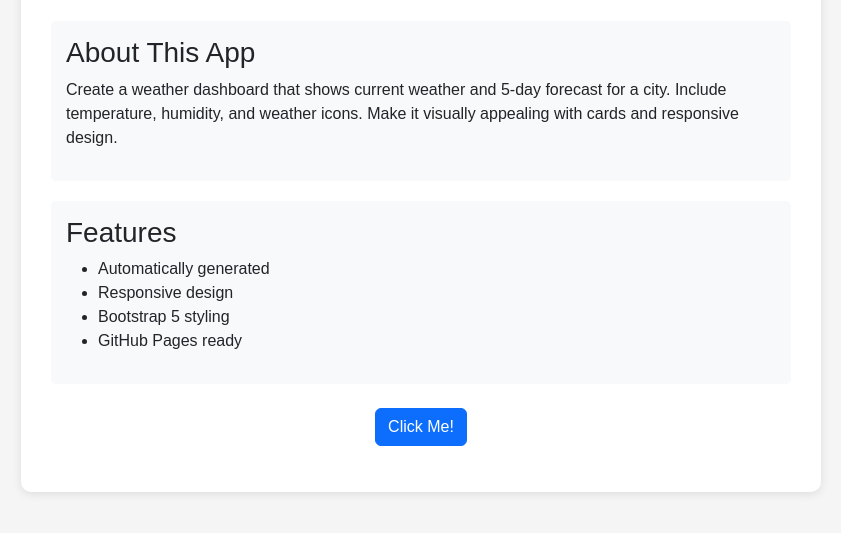
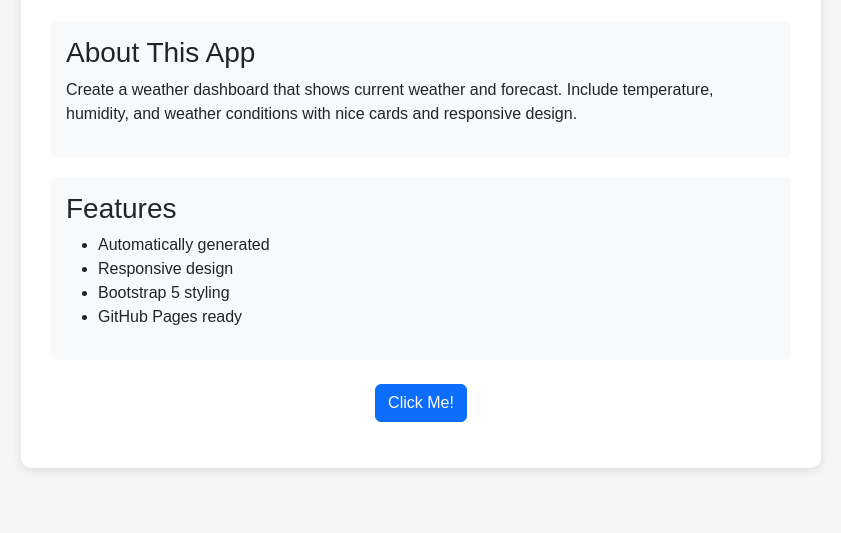
Before and after one commit to 23f2005416/task-weather-dashboard-001, a plain HTML site: page index.html in a window 1280 px wide. Shown: the part 101-634 px from the top of the page, without its empty margins (219-1060 px from the left). Drawn offline with nearby package versions, Linux system fonts and the light colour scheme.

Commit message:
Initial commit - Update index.html

```diff
--- a/index.html
+++ b/index.html
@@ -16,7 +16,7 @@
         <h1 class="text-center mb-4">🚀 Generated Application</h1>
         <div class="feature">
             <h3>About This App</h3>
-            <p>Create a weather dashboard that shows current weather and 5-day forecast for a city. Include temperature, humidity, and weather icons. Make it visually appealing with cards and responsive design.</p>
+            <p>Create a weather dashboard that shows current weather and forecast. Include temperature, humidity, and weather conditions with nice cards and responsive design.</p>
         </div>
         <div class="feature">
             <h3>Features</h3>
```
